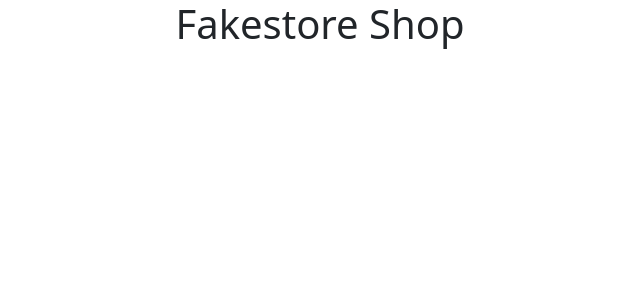
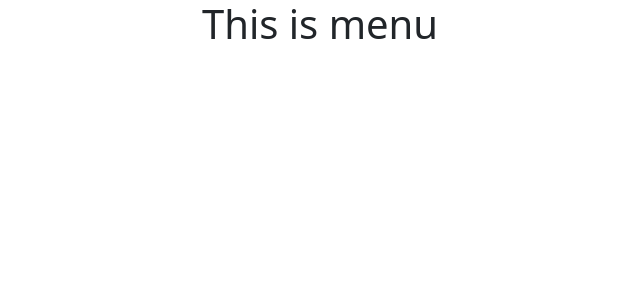
Before and after one commit to nurmdrafi/react-fake-store, a React (Create React App) app: page / in a window 1280 px wide. Shown: the top 300 px of the page, without its empty margins (320-960 px from the left). Built offline with nearby package versions, Linux system fonts and the light colour scheme.

Commit message:
menubar component added

```diff
--- a/src/App.js
+++ b/src/App.js
@@ -1,9 +1,11 @@
 import './App.css';
 import 'bootstrap/dist/css/bootstrap.min.css';
+import Menubar from './Components/Menubar/Menubar';
+
 function App() {
   return (
     <div className="App">
-      <h1>Fakestore Shop</h1>
+      <Menubar></Menubar>
     </div>
   );
 }
--- /dev/null
+++ b/src/Components/Menubar/Menubar.js
@@ -0,0 +1,11 @@
+import React from 'react';
+
+const Menubar = () => {
+    return (
+        <div>
+            <h1>This is menu</h1>
+        </div>
+    );
+};
+
+export default Menubar;
```
